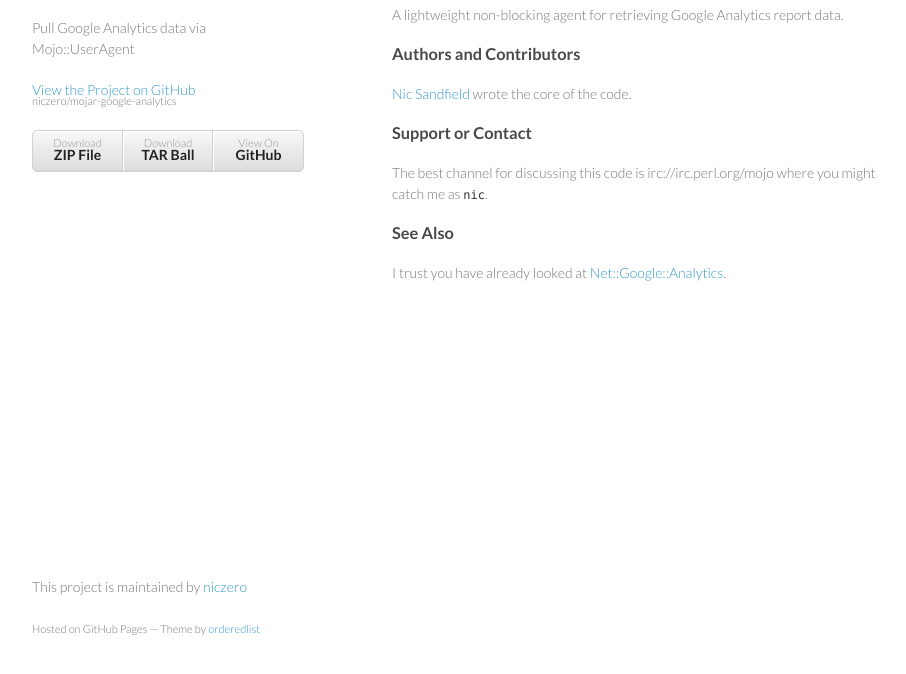
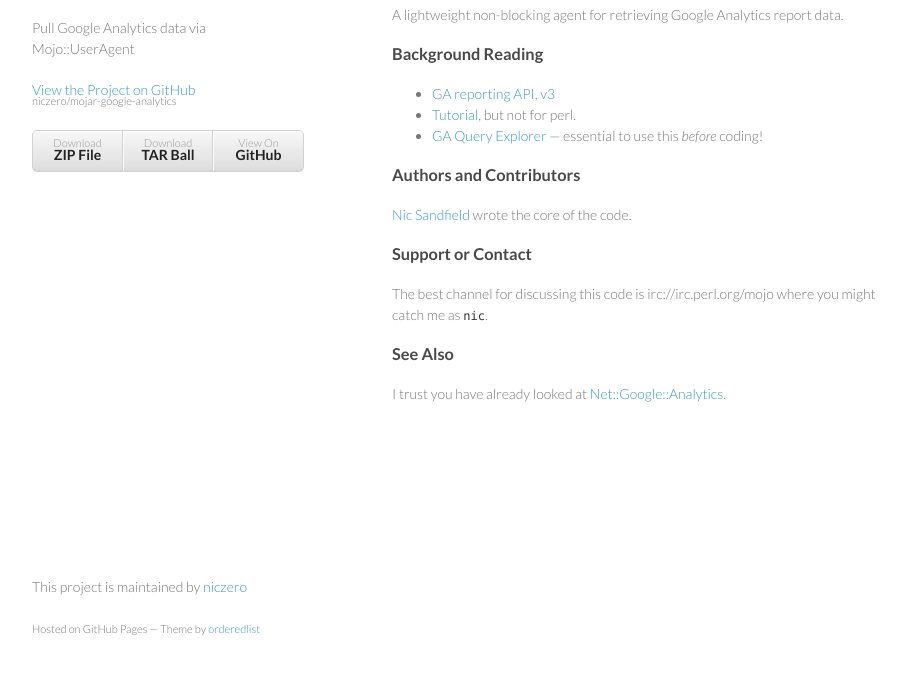
Before and after one commit to niczero/mojar-google-analytics, a plain HTML site: page index.html in a window 1280 px wide. Shown: the part 92-766 px from the top of the page, without its empty margins (178-1084 px from the left). Drawn offline with Linux system fonts and the light colour scheme.

Commit message:
Added Google links

```diff
--- a/index.html
+++ b/index.html
@@ -32,6 +32,20 @@
 
         <p>A lightweight non-blocking agent for retrieving Google Analytics report data.</p>
 
+        <h3>Background Reading</h3>
+
+        <ul>
+          <li><a
+            href="https://developers.google.com/analytics/devguides/reporting/core/v3/">GA
+            reporting API, v3</a></li>
+          <li><a
+            href="https://developers.google.com/analytics/resources/tutorials/hello-analytics-api">Tutorial</a>,
+          but not for perl.</li>
+          <li><a href="http://ga-dev-tools.appspot.com/explorer/">GA Query
+            Explorer</a> &mdash; essential to use this <em>before</em>
+          coding!</li>
+        </ul>
+
         <h3>Authors and Contributors</h3>
 
         <p><a href="http://niczero.github.com/">Nic Sandfield</a> wrote the core of the code.</p>
```
